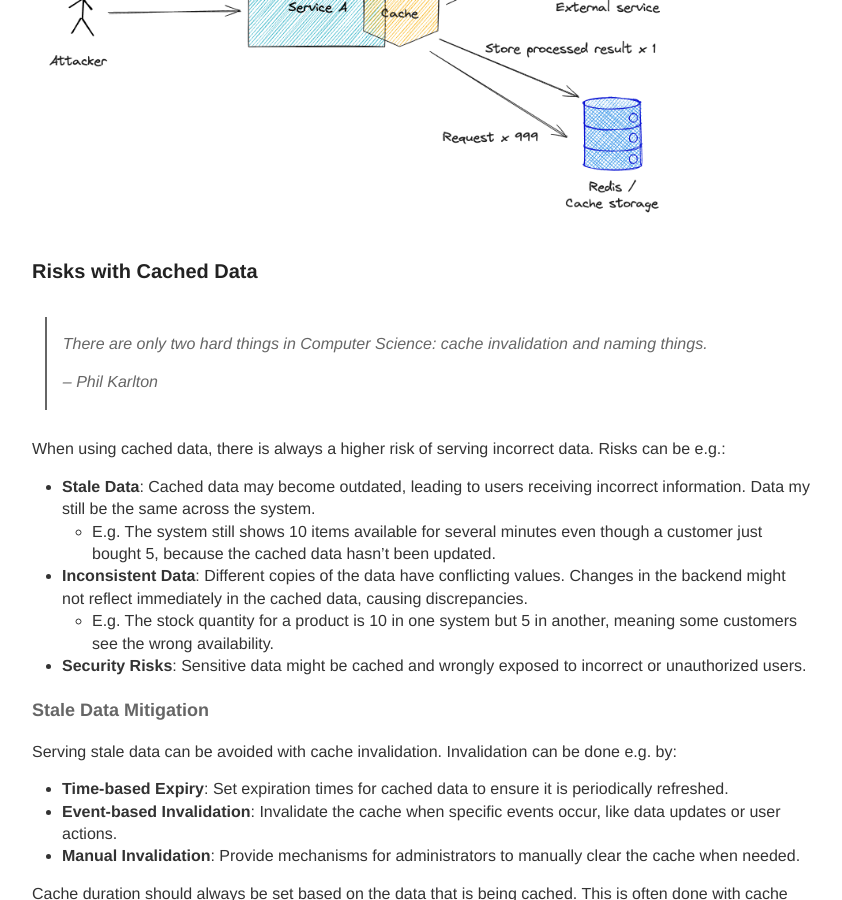
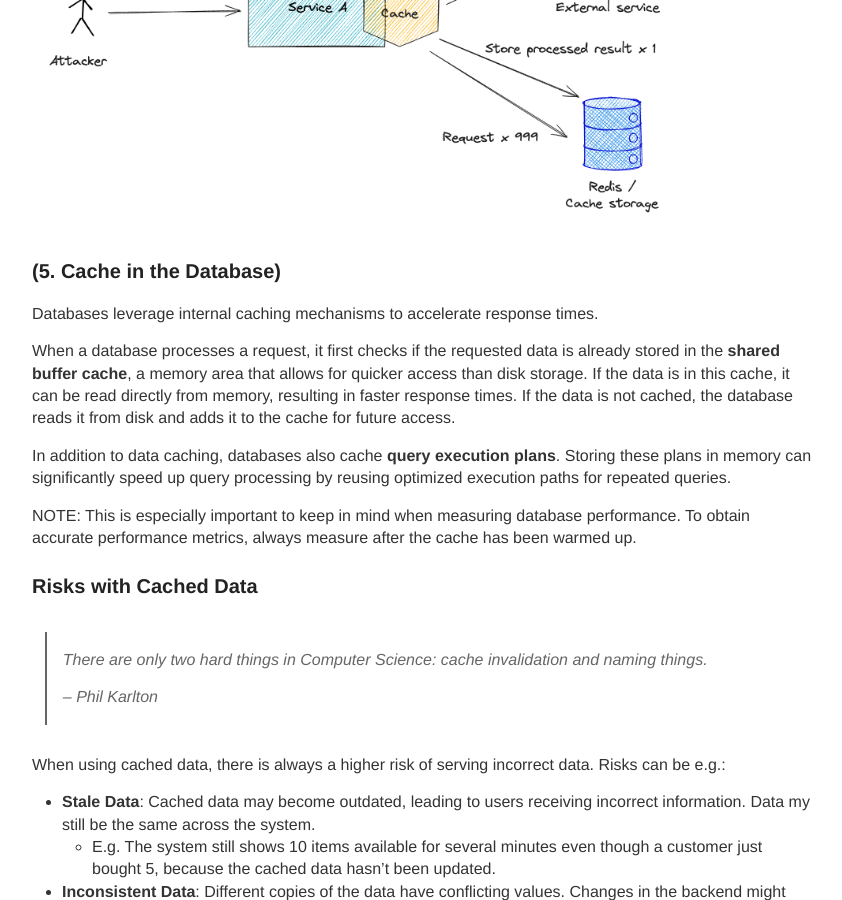
Before and after one commit to ttu/ttu.github.io, a Jekyll site: the page built from _posts/2024-6-13-securing-web-app.md, in a window 1280 px wide and 900 px high, scrolled down 4605 px. Shown: the whole window, without its empty margins (218-1060 px from the left). Built offline with Jekyll 4.4.1, drawn with Linux system fonts in a browser that asks for light colours; some of the changed text lies outside the part shown.

Commit message:
Add db cache to securing web app post

```diff
--- a/_posts/2024-6-13-securing-web-app.md
+++ b/_posts/2024-6-13-securing-web-app.md
@@ -88,11 +88,21 @@ Middleware can cache the responses and serve them to the users. Request will nev
 
 ![Cache Middleware](/images/posts/securing-web-app/cache-middleware.png){: width="650" }
 
-###  4. Cache In The Application Logic
+### 4. Cache In The Application Logic
 
 Application logic can cache data from DB or external services. Request will never hit the DB, external services or slow business logic, if the response is in the cache.
 
 ![Cache part of service](/images/posts/securing-web-app/cache-service.png){: width="650" }
+
+### (5. Cache in the Database)
+
+Databases leverage internal caching mechanisms to accelerate response times.
+
+When a database processes a request, it first checks if the requested data is already stored in the __shared buffer cache__, a memory area that allows for quicker access than disk storage. If the data is in this cache, it can be read directly from memory, resulting in faster response times. If the data is not cached, the database reads it from disk and adds it to the cache for future access.
+
+In addition to data caching, databases also cache __query execution plans__. Storing these plans in memory can significantly speed up query processing by reusing optimized execution paths for repeated queries.
+
+NOTE: This is especially important to keep in mind when measuring database performance. To obtain accurate performance metrics, always measure after the cache has been warmed up.
 
 ### Risks with Cached Data
 
```
Also changed, not shown: other parts of _posts/2024-6-13-securing-web-app.md (+1 -1 lines).
